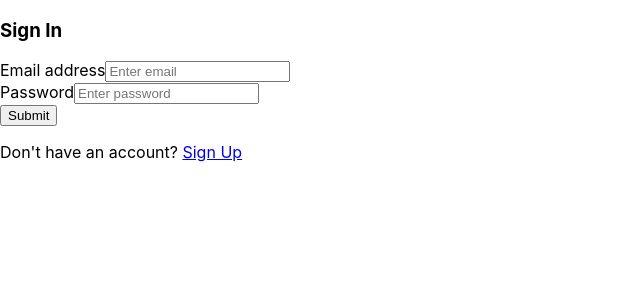
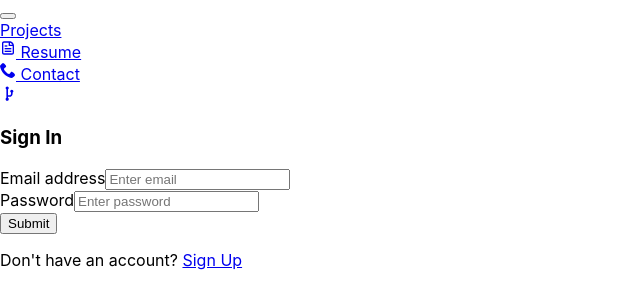
Before and after one commit to SANJANASOLANGA/ReactFoodRecipe, a React (Create React App) app in the folder Client/: page / in a window 1280 px wide. Shown: the top 308 px of the page, without its empty margins (0-640 px from the left). Built offline with nearby package versions, Linux system fonts and the light colour scheme.

Commit message:
Imported Navbar

```diff
--- a/Client/src/App.js
+++ b/Client/src/App.js
@@ -4,11 +4,12 @@ import WelcomePage from '../src/components/auth/WelcomePage'
 import SignIn from './components/auth/SignIn';
 import SignUp from './components/auth/SignUp';
 import UserDetails from './components/auth/userDetails';
-
+import NavBar from './components/Navbar';
 const App = () => {
   return (
       <Router>
         <div>
+          <NavBar />
             <Routes>
               <Route exact path="/" element={<SignIn />} />
               <Route path="/sign-in" element={<SignIn />} />
```
